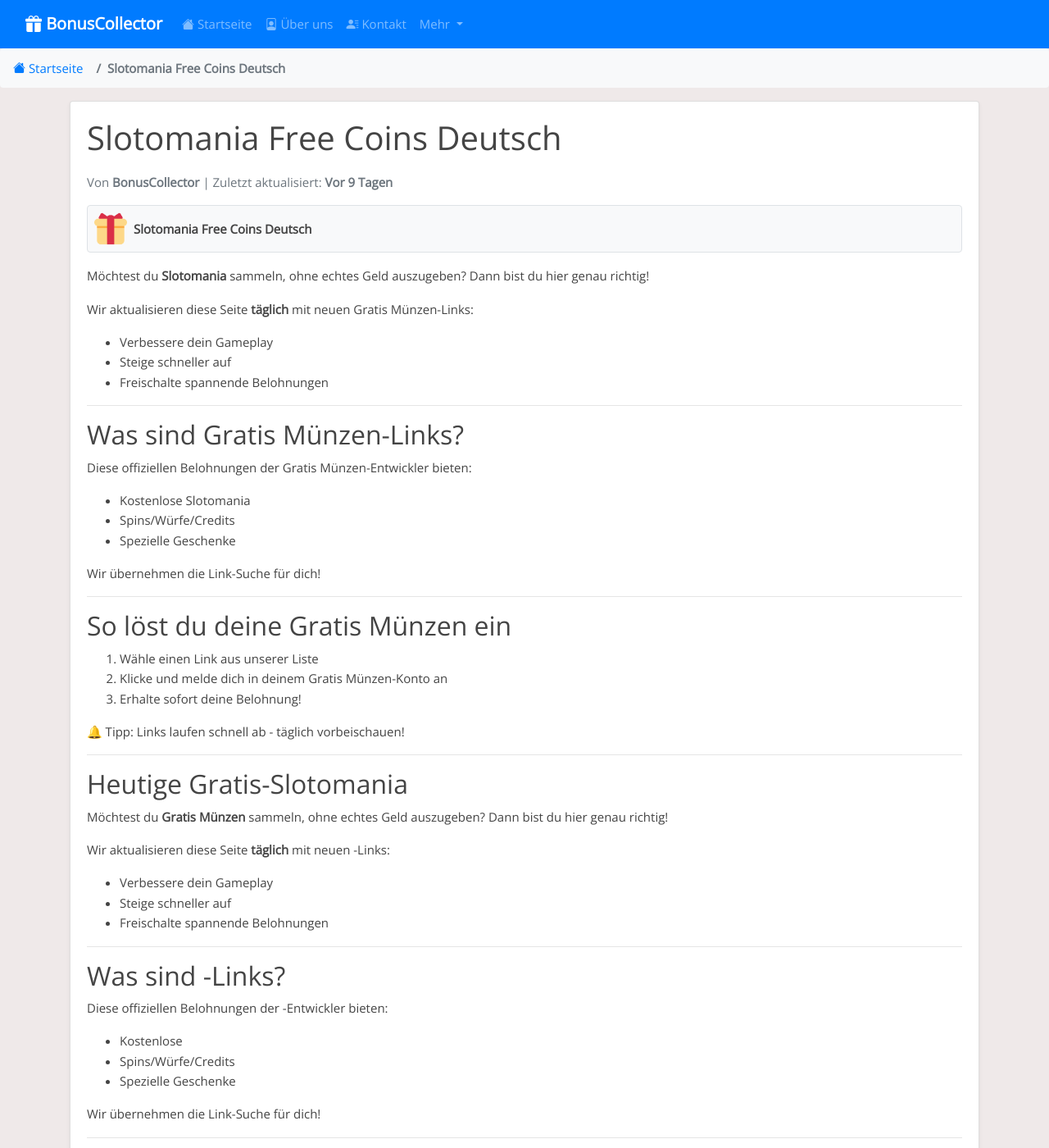
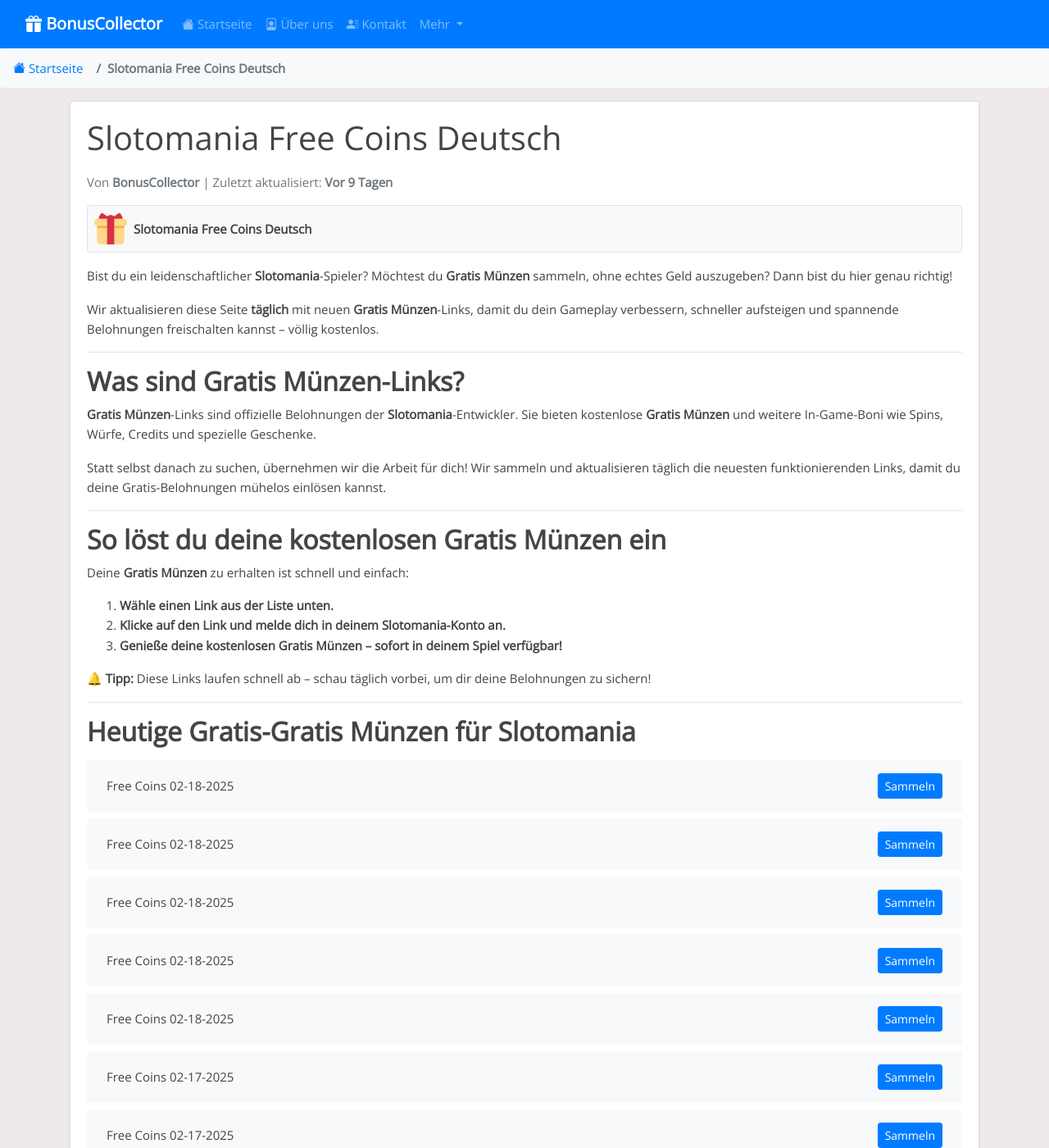
Before and after one commit to Prollad99/bs-de, a Jekyll site: the page built from _posts/2025-01-19-slotomania.md, in a window 1280 px wide and 1400 px high. Shown: the whole window at 82% size. Built offline with Jekyll 4.4.1, drawn with Linux system fonts in a browser that asks for light colours; some of the changed text lies outside the part shown.

Commit message:
Update slotomania reward links, content, and last modified date

```diff
--- a/_includes/slotomania_footer.html
+++ b/_includes/slotomania_footer.html
@@ -1,65 +1,38 @@
-<div class="footer-content">
-    <hr>
+---
 
-    <section class="why-save">
-      <h2>Warum diese Seite speichern?</h2>
-      <div class="benefits">
-        <div class="benefit-item">
-          <h3>✅ Tägliche Updates</h3>
-          <p>Immer aktuelle Gratis Münzen-Links</p>
-        </div>
-        <div class="benefit-item">
-          <h3>✅ 100% Sicher</h3>
-          <p>Geprüfte Links von Slotomania</p>
-        </div>
-        <div class="benefit-item">
-          <h3>✅ Komplett kostenlos</h3>
-          <p>Keine Anmeldung, keine Gebühren</p>
-        </div>
-      </div>
-    </section>
+## **Warum solltest du diese Seite speichern?**
 
-    <hr>
+Wir machen es dir leicht, in **Slotomania** vorne mit dabei zu sein – mit täglichen Updates und geprüften Links. Hier sind die Gründe, warum du uns täglich besuchen solltest:
 
-    <section class="pro-tips">
-      <h2>Profi-Tipps für maximale Gratis Münzen</h2>
-      <div class="tip-grid">
-        <div class="tip">
-          <h4>Clever einsetzen</h4>
-          <p>Spare Spins für Events mit hohen Belohnungen</p>
-        </div>
-        <div class="tip">
-          <h4>Strategisch verwalten</h4>
-          <p>Investiere Münzen gezielt für schnellen Fortschritt</p>
-        </div>
-        <div class="tip">
-          <h4>Täglich einloggen</h4>
-          <p>Sichere dir zeitlich begrenzte Links</p>
-        </div>
-      </div>
-    </section>
+✅ **Tägliche Updates:** Wir posten jeden Tag die neuesten kostenlosen **Gratis Münzen**-Links.
+✅ **100 % sicher & geprüft:** Alle Links stammen aus offiziellen **Slotomania**-Quellen.
+✅ **Komplett kostenlos:** Keine Anmeldung, keine versteckten Gebühren – nur kostenlose In-Game-Belohnungen!
 
-    <hr>
+---
 
-    <section class="faq">
-      <h2>Häufige Fragen</h2>
-      <div class="faq-item">
-        <h3>Sind die Links sicher?</h3>
-        <p>Ja! Alle Links stammen aus offiziellen Slotomania-Quellen.</p>
-      </div>
-      <div class="faq-item">
-        <h3>Update-Häufigkeit?</h3>
-        <p>Tägliche Aktualisierungen garantierte frische Links.</p>
-      </div>
-      <div class="faq-item">
-        <h3>Link funktioniert nicht?</h3>
-        <p>Neue Links kommen bald - einfach später nochmal versuchen!</p>
-      </div>
-    </section>
+## **Maximiere deine Gratis-Gratis Münzen mit diesen Profi-Tipps**
 
-    <hr>
+Möchtest du das Beste aus deinen kostenlosen Belohnungen herausholen? Befolge diese Expertenstrategien:
 
-    <div class="disclaimer">
-      <p>Haftungsausschluss: Nicht verbunden mit Slotomania oder dessen Entwicklern.</p>
-    </div>
-  </div>
+- **Spins & Würfe clever einsetzen:** Spare sie für Events mit hohen Belohnungen auf.
+- **Münzen & Credits geschickt verwalten:** Investiere sie strategisch, um schneller voranzukommen.
+- **Täglich einloggen:** Viele Links sind nur kurz gültig – sichere sie dir so schnell wie möglich!
+
+---
+
+## **Häufig gestellte Fragen (FAQs)**
+
+### **1. Sind diese Gratis Münzen-Links sicher?**
+Ja! Wir teilen ausschließlich Links, die direkt aus offiziellen **Slotomania**-Aktionen stammen – sie sind völlig sicher und legitim.
+
+### **2. Wie oft werden die Links aktualisiert?**
+Wir aktualisieren diese Seite **täglich** mit neuen funktionierenden Links – schau also jeden Tag vorbei!
+
+### **3. Was, wenn ein Link nicht funktioniert?**
+Einige Links haben eine begrenzte Anzahl an Einlösungen oder laufen schnell ab. Falls einer nicht funktioniert, keine Sorge – neue werden bald verfügbar sein!
+
+---
+
+## **Haftungsausschluss**
+
+Wir sind **nicht mit** **Slotomania** oder seinen Entwicklern **verbunden**. Diese Seite dient ausschließlich zu Informationszwecken, um Spielern zu helfen, kostenlose **Gratis Münzen** zu erhalten und das Spiel in vollen Zügen zu genießen.
--- a/_includes/slotomania_post.html
+++ b/_includes/slotomania_post.html
@@ -1,89 +1,27 @@
-<div class="game-content">
-    <p>Möchtest du <strong>Slotomania</strong> sammeln, ohne echtes Geld auszugeben? Dann bist du hier genau richtig!</p>
+Bist du ein leidenschaftlicher **Slotomania**-Spieler? Möchtest du **Gratis Münzen** sammeln, ohne echtes Geld auszugeben? Dann bist du hier genau richtig!
 
-    <div class="update-info">
-      <p>Wir aktualisieren diese Seite <strong>täglich</strong> mit neuen Gratis Münzen-Links:</p>
-      <ul>
-        <li>Verbessere dein Gameplay</li>
-        <li>Steige schneller auf</li>
-        <li>Freischalte spannende Belohnungen</li>
-      </ul>
-    </div>
+Wir aktualisieren diese Seite **täglich** mit neuen **Gratis Münzen**-Links, damit du dein Gameplay verbessern, schneller aufsteigen und spannende Belohnungen freischalten kannst – völlig kostenlos.
 
-    <hr>
+---
 
-    <section class="content-section">
-      <h2>Was sind Gratis Münzen-Links?</h2>
-      <p>Diese offiziellen Belohnungen der Gratis Münzen-Entwickler bieten:</p>
-      <ul class="benefits-list">
-        <li>Kostenlose Slotomania</li>
-        <li>Spins/Würfe/Credits</li>
-        <li>Spezielle Geschenke</li>
-      </ul>
-      <p class="highlight">Wir übernehmen die Link-Suche für dich!</p>
-    </section>
+## **Was sind Gratis Münzen-Links?**
 
-    <hr>
+**Gratis Münzen**-Links sind offizielle Belohnungen der **Slotomania**-Entwickler. Sie bieten kostenlose **Gratis Münzen** und weitere In-Game-Boni wie Spins, Würfe, Credits und spezielle Geschenke.
 
-    <section class="tutorial-section">
-      <h2>So löst du deine Gratis Münzen ein</h2>
-      <ol class="steps">
-        <li>Wähle einen Link aus unserer Liste</li>
-        <li>Klicke und melde dich in deinem Gratis Münzen-Konto an</li>
-        <li>Erhalte sofort deine Belohnung!</li>
-      </ol>
-      <div class="tip-box">
-        <p>🔔 Tipp: Links laufen schnell ab - täglich vorbeischauen!</p>
-      </div>
-    </section>
+Statt selbst danach zu suchen, übernehmen wir die Arbeit für dich! Wir sammeln und aktualisieren täglich die neuesten funktionierenden Links, damit du deine Gratis-Belohnungen mühelos einlösen kannst.
 
-    <hr>
+---
 
-    <section class="todays-links">
-      <h2>Heutige Gratis-Slotomania</h2>
-    </section>
-  </div><div class="game-content">
-    <p>Möchtest du <strong>Gratis Münzen</strong> sammeln, ohne echtes Geld auszugeben? Dann bist du hier genau richtig!</p>
+## **So löst du deine kostenlosen Gratis Münzen ein**
 
-    <div class="update-info">
-      <p>Wir aktualisieren diese Seite <strong>täglich</strong> mit neuen -Links:</p>
-      <ul>
-        <li>Verbessere dein Gameplay</li>
-        <li>Steige schneller auf</li>
-        <li>Freischalte spannende Belohnungen</li>
-      </ul>
-    </div>
+Deine **Gratis Münzen** zu erhalten ist schnell und einfach:
 
-    <hr>
+1. **Wähle einen Link aus der Liste unten.**
+2. **Klicke auf den Link und melde dich in deinem Slotomania-Konto an.**
+3. **Genieße deine kostenlosen Gratis Münzen – sofort in deinem Spiel verfügbar!**
 
-    <section class="content-section">
-      <h2>Was sind -Links?</h2>
-      <p>Diese offiziellen Belohnungen der -Entwickler bieten:</p>
-      <ul class="benefits-list">
-        <li>Kostenlose </li>
-        <li>Spins/Würfe/Credits</li>
-        <li>Spezielle Geschenke</li>
-      </ul>
-      <p class="highlight">Wir übernehmen die Link-Suche für dich!</p>
-    </section>
+> 🔔 **Tipp:** Diese Links laufen schnell ab – schau täglich vorbei, um dir deine Belohnungen zu sichern!
 
-    <hr>
+---
 
-    <section class="tutorial-section">
-      <h2>So löst du deine  ein</h2>
-      <ol class="steps">
-        <li>Wähle einen Link aus unserer Liste</li>
-        <li>Klicke und melde dich in deinem -Konto an</li>
-        <li>Erhalte sofort deine Belohnung!</li>
-      </ol>
-      <div class="tip-box">
-        <p>🔔 Tipp: Links laufen schnell ab - täglich vorbeischauen!</p>
-      </div>
-    </section>
-
-    <hr>
-
-    <section class="todays-links">
-      <h2>Heutige Gratis-</h2>
-    </section>
-  </div>
+## **Heutige Gratis-Gratis Münzen für Slotomania**
```
